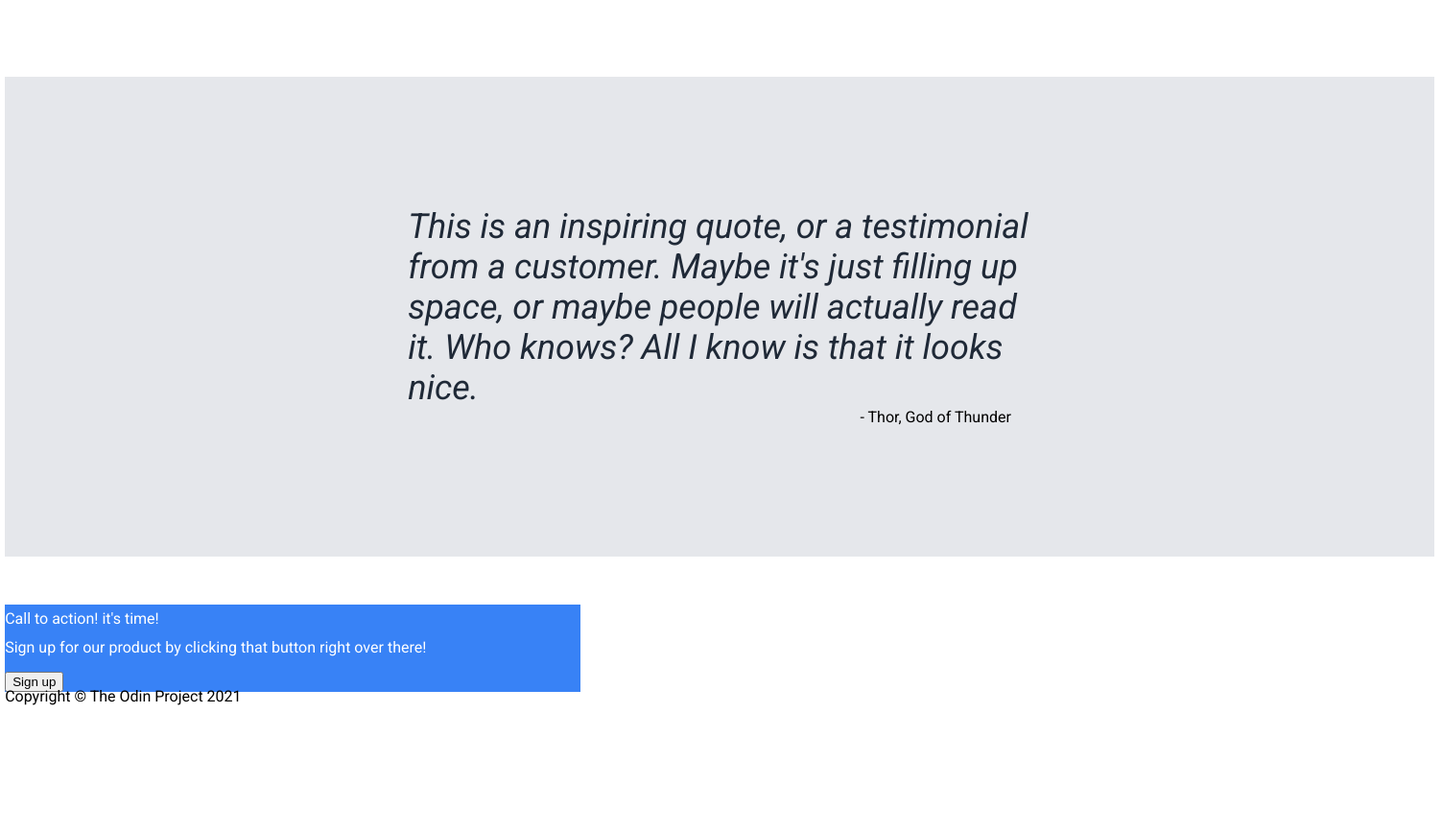
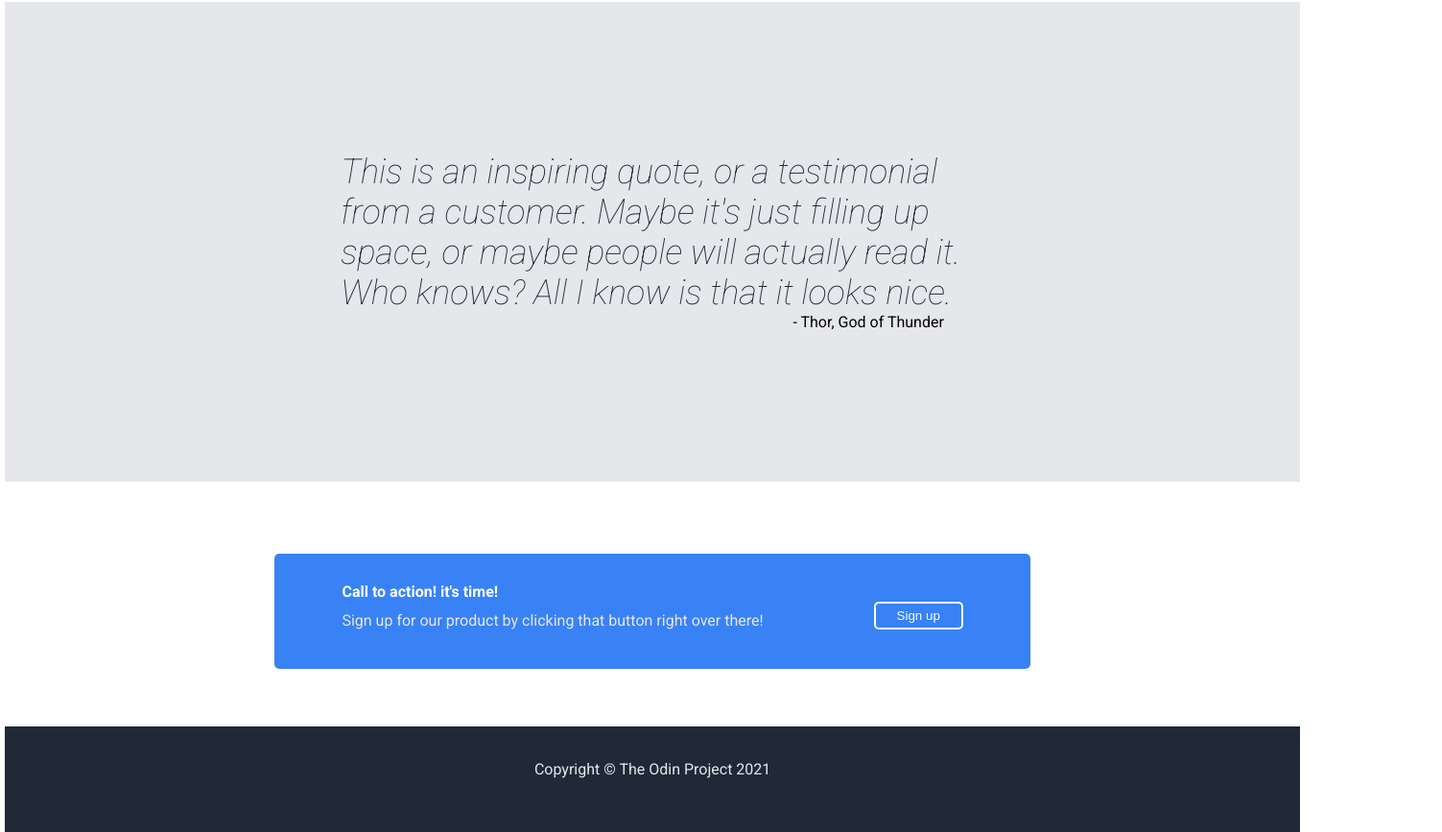
Before and after one commit to AnthonyL7/landing-page, a plain HTML site: page index.html in a window 1280 px wide. Shown: the part 1010-1877 px from the top of the page at 96% size, 1503 px wide, since content can reach past the window. Before the commit the page ends 1761 px from the top, so only its background shows below. Drawn offline with Linux system fonts and the light colour scheme.

Commit message:
Finish sections
Added margin, flexbox, padding, and right color schemes

```diff
--- a/index.html
+++ b/index.html
@@ -78,19 +78,21 @@
       </div>
 
       <!--CTA Section-->
-      <div class="cta-container">
-        <div class="text-container">
-          <p>Call to action! it's time!</p>
-          <p>Sign up for our product by clicking that button right over there!</p>
-        </div>
-        <div class="button-2">
-          <button>Sign up</button>
+      <div class="container">
+        <div class="cta-container">
+          <div class="text-container">
+            <p class="cta-time">Call to action! it's time!</p>
+            <p class="sign-text">Sign up for our product by clicking that button right over there!</p>
+          </div>
+          <div>
+            <button class="button-2">Sign up</button>
+          </div>
         </div>
       </div>
 
       <!--Copyright Section-->
-      <div class="copyright">
-        <p>Copyright © The Odin Project 2021</p>
+      <div class="footer">
+        <p class="copy-text">Copyright © The Odin Project 2021</p>
       </div>
     </div>
   </body>
--- a/style.css
+++ b/style.css
@@ -47,6 +47,8 @@ ul {
 
 .left-content {
   max-width: 500px;
+  display: flex;
+  flex-direction: column;
 }
 
 .awesome {
@@ -71,7 +73,7 @@ ul {
   flex-direction: row;
   justify-content: space-between;
   padding-top: 50px;
-  gap: 600px;;
+  gap: 400px;;
 }
 
 
@@ -153,6 +155,7 @@ ul {
 .quote {
   font-style: italic;
   font-size: 36px;
+  font-weight: lighter;
   color: #1F2937;
 
 }
@@ -161,10 +164,55 @@ ul {
   padding-left: 450px;
 }
 
+.container {
+  display: flex;
+  flex-direction: row;
+  align-items: center;
+  justify-content: center;
+}
+
 .cta-container {
-  margin-top: 50px;
-  max-width: 600px;
-  padding-top: 10px;
+  max-width: 650px;
+  margin-top: 75px;
   background-color: #3882f6;
   color: white;
+  display: flex;
+  flex-direction: row;
+  padding: 35px 70px 25px 70px;
+  align-items: center;
+  justify-content: center;
+  gap: 115px;
+  border-radius: 5px;
 }
+
+.button-2 {
+  border-color: #F9FAF8;
+  background-color: #3882f6;
+  color: #F9FAF8;
+  border-radius: 5px;
+  border-style: solid;
+  padding: 5px 22px 5px 22px;
+  cursor: pointer;
+}
+
+.cta-time {
+  font-weight: 700;
+}
+
+.sign-text {
+  color: #E5E7EB;
+}
+
+.footer {
+  background: #1F2937;
+  color: #F9FAF8;
+  display: flex;
+  justify-content: center;
+  align-items: center;
+  padding: 40px;
+  margin-top: 60px;
+}
+
+.copy-text {
+  color: #E5E7EB
+}
```
